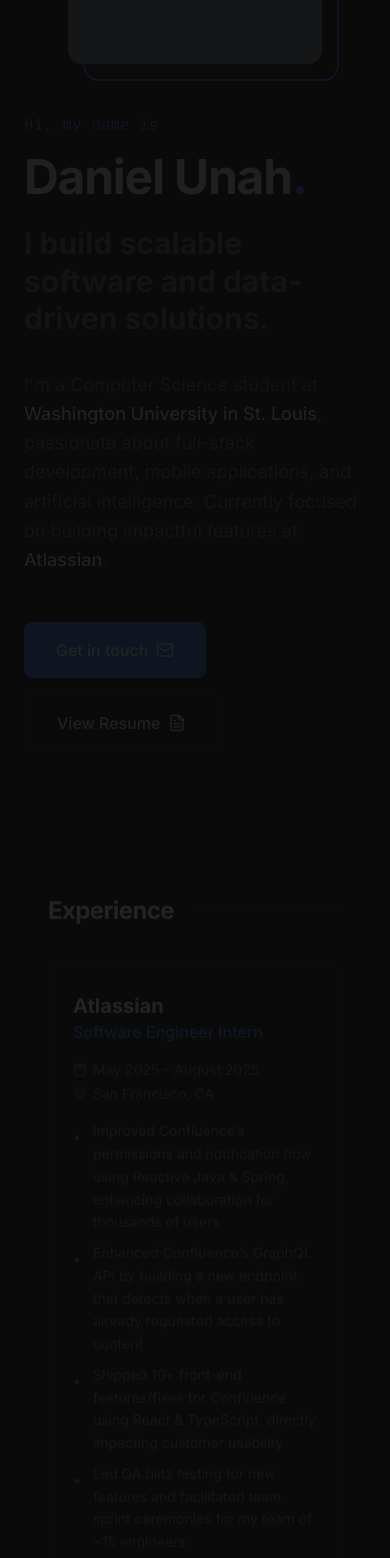
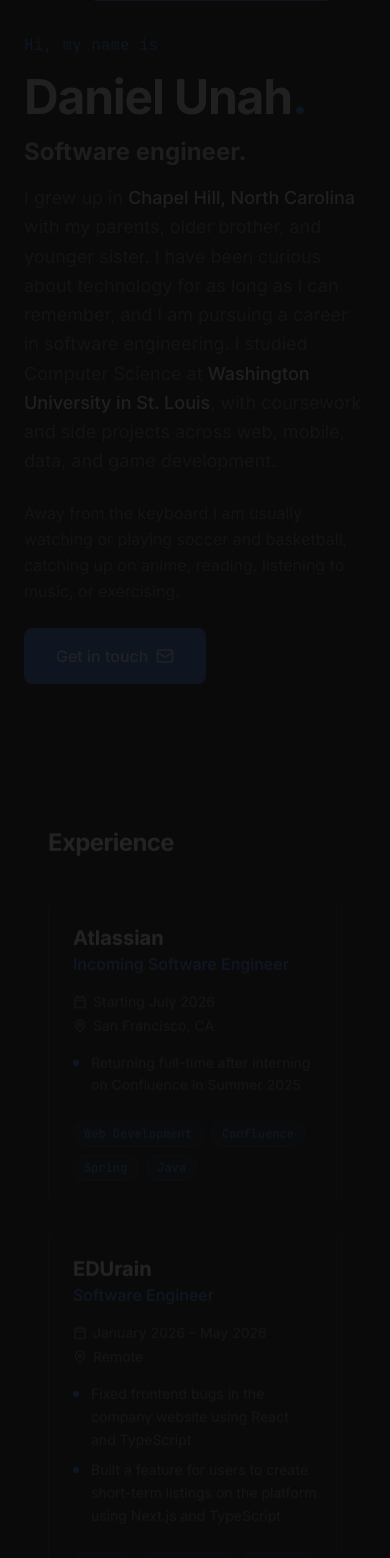
Before and after one commit to Daniel-Unah/personal-website-v2, a React (Vite) app: page / in a window 390 px wide. Shown: the part 380-1938 px from the top of the page. Built offline with nearby package versions, Linux system fonts and the light colour scheme; grey boxes are pictures that could not be loaded.

Commit message:
stylistic changes, fixed formatting, edited about me text

```diff
--- a/index.html
+++ b/index.html
@@ -3,6 +3,11 @@
   <head>
     <meta charset="UTF-8" />
     <meta name="viewport" content="width=device-width, initial-scale=1.0" />
+    <meta
+      name="description"
+      content="Daniel Unah — Computer Science student at WashU and software engineer. Full-stack, mobile, and AI projects; experience at Atlassian, GM, and more."
+    />
+    <link rel="icon" type="image/png" href="/favicon.png" />
     <title>Daniel Unah</title>
   </head>
   <body>
--- a/src/App.tsx
+++ b/src/App.tsx
@@ -1,16 +1,38 @@
-import { useState, useEffect } from "react";
+import { useState } from "react";
 import { motion, AnimatePresence } from "motion/react";
-import { Github, Linkedin, Mail, ExternalLink, GraduationCap, Briefcase, Code, Award, MapPin, Calendar, FileText, ChevronRight } from "lucide-react";
+import { Github, Linkedin, Mail, Briefcase, Code, Award, MapPin, Calendar } from "lucide-react";
 import Terminal from "./components/Terminal";
 import Navbar from "./components/Navbar";
 import Section from "./components/Section";
 import Card from "./components/Card";
-import { cn } from "./lib/utils";
+const SCHEDULESYNC_DEMO_MP4 =
+  "https://raw.githubusercontent.com/Daniel-Unah/Daniel-Unah.github.io/main/images-videos/schedulesync%20demo.mp4";
 
 export default function App() {
   const [showIntro, setShowIntro] = useState(true);
 
   const experiences = [
+    {
+      title: "Incoming Software Engineer",
+      subtitle: "Atlassian",
+      date: "Starting July 2026",
+      location: "San Francisco, CA",
+      description: [
+        "Returning full-time after interning on Confluence in Summer 2025",
+      ],
+      tags: ["Web Development", "Confluence", "Spring", "Java"],
+    },
+    {
+      title: "Software Engineer",
+      subtitle: "EDUrain",
+      date: "January 2026 – May 2026",
+      location: "Remote",
+      description: [
+        "Fixed frontend bugs in the company website using React and TypeScript",
+        "Built a feature for users to create short-term listings on the platform using Next.js and TypeScript",
+      ],
+      tags: ["React", "TypeScript", "Next.js"],
+    },
     {
       title: "Software Engineer Intern",
       subtitle: "Atlassian",
@@ -21,6 +43,7 @@
         "Enhanced Confluence’s GraphQL API by building a new endpoint that detects when a user has already requested access to content",
         "Shipped 10+ front-end features/fixes for Confluence using React & TypeScript, directly impacting customer usability",
         "Led QA blitz testing for new features and facilitated team sprint ceremonies for my team of ~15 engineers",
+        "Organized a volunteer event for my team and competed in an intern hackathon",
       ],
       tags: ["Reactive Java", "Spring", "GraphQL", "React", "TypeScript"],
     },
@@ -30,9 +53,10 @@
       date: "January 2024 – Present",
       location: "St. Louis, MO",
       description: [
-        "As a TA, I lead small groups of students through problem-solving studio classes and grade exams and lab assignments",
-        "Introduction to CS: Core computer science concepts like recursion and object-oriented programming in Java",
-        "Data Structures and Algorithms: Concepts in data structures (trees, graphs, maps, …) and algorithms (sorting, searching)",
+        "Lead small groups through problem-solving studio classes and grade exams and lab assignments (courses taught in Java)",
+        "Introduction to CS: recursion, object-oriented programming, and core CS concepts",
+        "Data Structures and Algorithms: trees, graphs, maps, sorting, searching, and related topics",
+        "Host TA office hours supporting 30+ students per session",
       ],
       tags: ["Java", "Data Structures", "Algorithms", "Mentorship"],
     },
@@ -42,10 +66,12 @@
       date: "May 2024 – August 2024",
       location: "Atlanta, GA",
       description: [
-        "Designed and deployed a full-stack interactive EV charger map in React Native, Java Spring Boot, SQL, and Android Studio",
-        "Presented to executives and concept will be integrated on the platform improving user access to EV chargers",
+        "Added a page with new functionality to an existing corporate mobile app using React Native and Java Spring Boot",
+        "Presented the project to company executives at the end of the internship",
+        "Participated in a design sprint and used Figma for wireframes and UI design",
+        "Joined an intern hackathon and a cybersecurity capture-the-flag event",
       ],
-      tags: ["React Native", "Java Spring Boot", "SQL", "Android Studio"],
+      tags: ["React Native", "Java Spring Boot", "SQL", "Figma"],
     },
     {
       title: "Data Analyst Intern",
@@ -53,11 +79,25 @@
       date: "April 2023 – May 2024",
       location: "St. Louis, MO",
       description: [
-        "Developed two customer service AI chatbots, achieving an 80% customer satisfaction score",
-        "Analyzed 10,000+ customer chargebacks in Python; findings presented to executives influenced fraud prevention strategies",
-        "Used Google Analytics 4 and React to boost user traffic on the company’s website",
+        "Partnered with decision-makers on analytics to improve customer interactions, sales, satisfaction, and cost efficiency",
+        "Built automated AI chatbots with an 80% customer satisfaction score (compared to 83% for human agents); wrote documentation and trained coworkers on maintenance",
+        "Used React and Google Analytics 4 to update site tags and boost traffic in target regions",
+        "Analyzed customer chargeback trends in Python and presented findings that informed fraud-prevention strategy",
       ],
       tags: ["Python", "AI Chatbots", "Google Analytics 4", "React"],
+    },
+    {
+      title: "Student Technical Coordinator",
+      subtitle: "WashU Student Technology Services (STS)",
+      date: "March 2023 – May 2024",
+      location: "St. Louis, MO",
+      description: [
+        "Provided network and hardware support to undergraduates in an assigned residence hall and at the STS Service Desk",
+        "Managed ~20 ServiceNow tickets per day at the desk",
+        "Ran an educational session for residential students on a tech topic of interest",
+        "Researched how WashU IT compares to peer institutions and presented findings to leadership",
+      ],
+      tags: ["ServiceNow", "IT Support", "Networking"],
     },
   ];
 
@@ -65,21 +105,22 @@
     {
       title: "ScheduleSync",
       subtitle: "Full Stack Web App",
-      date: "2024",
+      date: "2026",
       description: [
-        "Google-verified web app that parses Workday schedule spreadsheets and syncs recurring class events directly to users' Google Calendars",
-        "Streamlines academic scheduling for WashU students by automating calendar management",
+        "WashU uses Workday for academic data—ScheduleSync is a Google-verified app that parses Workday schedule spreadsheets and syncs recurring class events to Google Calendar",
+        "Cuts manual calendar setup so students stay organized across the semester",
       ],
       tags: ["React", "Node.js", "Google Calendar API", "OAuth 2.0"],
       link: "https://schedulesync.live/",
+      extraLinks: [{ href: SCHEDULESYNC_DEMO_MP4, label: "Watch demo video" }],
     },
     {
       title: "Goat Tracker",
       subtitle: "Data Dashboard",
-      date: "2024",
+      date: "2025",
       description: [
-        "LeBron James stat tracking dashboard pulling real-time data from the NBA API",
-        "Built with a React.js frontend and a Python Flask backend, deployed on Railway",
+        "I have been a LeBron James fan since I was about 10, so I built a live stat dashboard that pulls from the NBA API",
+        "React frontend, Python Flask backend, deployed on Railway",
       ],
       tags: ["React.js", "Python", "Flask", "NBA API", "Railway"],
       link: "https://goat-tracker-production.up.railway.app/",
@@ -87,20 +128,31 @@
     {
       title: "Chelsea Fan App",
       subtitle: "Real-time Sports App",
-      date: "2024",
+      date: "2025",
       description: [
-        "A central hub for Chelsea supporters to catch up on latest news, fixtures, and squad info",
-        "Integrates real-time football and news APIs with a Next.js and Supabase architecture",
+        "I have supported Chelsea since I was a kid; this app aggregates news, fixtures, and squad info in one place",
+        "Next.js, Tailwind CSS, and Supabase with real-time football and news APIs (ongoing)",
       ],
       tags: ["Next.js", "Tailwind CSS", "Supabase", "Sports APIs"],
       link: "https://chelsea-fan-app-production.up.railway.app/",
     },
+    {
+      title: "Wave Survival",
+      subtitle: "Unity 2D Game",
+      date: "2025",
+      description: [
+        "Wave-based survival game inspired by Call of Duty Zombies, built in Unity and C# for a video game programming course",
+        "Clear each wave to open the shop—buy weapons, upgrades, or health; mouse to aim, click to shoot, optional auto-fire from the pause menu",
+      ],
+      tags: ["Unity", "C#", "Game Dev"],
+      link: "https://danielunah.itch.io/wave-survival",
+    },
   ];
 
   const skills = {
-    languages: ["Python", "Java", "JavaScript", "TypeScript", "SQL", "C#", "R", "Swift"],
-    frameworks: ["React", "React Native", "Spring Boot", "Node.js", "Flask", "Tailwind CSS"],
-    tools: ["Git", "GraphQL", "Android Studio", "Google Analytics 4", "Vite"],
+    languages: ["Python", "Java", "JavaScript", "TypeScript", "SQL", "C++", "C#", "R", "Swift", "PHP"],
+    frameworks: ["React", "React Native", "Next.js", "Spring Boot", "Node.js", "Flask", "Tailwind CSS"],
+    tools: ["Git", "GraphQL", "MongoDB", "Unity", "Figma", "Android Studio", "Google Analytics 4", "Vite", "ServiceNow"],
   };
 
   const education = {
@@ -108,7 +160,7 @@
     degree: "BS, Computer Science",
     minors: "General Economics and Biomedical Data Science",
     gpa: "3.5",
-    date: "Expected Graduation: May 2026",
+    date: "Graduation: May 2026",
     location: "St. Louis, MO",
     honors: [
       "John B. Ervin Scholar: Prestigious WashU merit scholarship program. 26 Scholars selected out of over 3,000 applicants.",
@@ -119,7 +171,7 @@
     {
       title: "Chapter Development Chair",
       org: "WashU National Society of Black Engineers",
-      date: "May 2024 - Present",
+      date: "May 2024 - May 2026",
       description: [
         "Responsible for fostering growth, engagement, and collaboration within the chapter, as well as with other clubs with similar missions",
       ],
@@ -146,9 +198,9 @@
           >
             <Navbar />
 
-            <main className="pt-24 pb-20 px-6">
+            <main id="top" className="pt-16 pb-20 px-6">
               {/* Hero Section */}
-              <section id="about" className="max-w-5xl mx-auto py-20 sm:py-32">
+              <section id="about" className="max-w-5xl mx-auto pt-8 pb-20 sm:pt-12 sm:pb-28">
                 <motion.div
                   initial={{ opacity: 0, y: 20 }}
                   animate={{ opacity: 1, y: 0 }}
@@ -157,30 +209,28 @@
                 >
                   <div className="flex-1 order-2 md:order-1">
                     <p className="font-mono text-accent mb-4">Hi, my name is</p>
-                    <h1 className="text-5xl sm:text-7xl font-bold tracking-tight text-foreground mb-6">
+                    <h1 className="text-5xl sm:text-7xl font-bold tracking-tight text-foreground mb-4">
                       Daniel Unah<span className="text-accent">.</span>
                     </h1>
-                    <h2 className="text-3xl sm:text-5xl font-bold text-muted mb-8 leading-tight">
-                      I build scalable software and data-driven solutions.
+                    <h2 className="text-2xl sm:text-4xl font-bold text-foreground/90 mb-4 leading-tight">
+                      Software engineer.
                     </h2>
-                    <p className="text-lg sm:text-xl text-muted max-w-2xl leading-relaxed mb-12">
-                      I'm a Computer Science student at <span className="text-foreground font-medium">Washington University in St. Louis</span>,
-                      passionate about full-stack development, mobile applications, and artificial intelligence.
-                      Currently focused on building impactful features at <span className="text-foreground font-medium">Atlassian</span>.
+                    <p className="text-lg sm:text-xl text-muted max-w-2xl leading-relaxed mb-6">
+                      I grew up in <span className="text-foreground font-medium">Chapel Hill, North Carolina</span> with my parents, older brother, and younger sister. I have been curious about technology for as long as I can remember, and I am pursuing a career in software engineering. I studied Computer Science at{" "}
+                      <span className="text-foreground font-medium">Washington University in St. Louis</span>
+                      , with coursework and side projects across web, mobile, data, and game development.
                     </p>
+                    <p className="text-base text-muted max-w-2xl leading-relaxed mb-6">
+                      Away from the keyboard I am usually watching or playing soccer and basketball, catching up on anime, reading, listening to music, or exercising.
+                    </p>
+
 
                     <div className="flex flex-wrap gap-4">
                       <a
-                        href="mailto:d.unah@wustl.edu"
+                        href="#contact"
                         className="px-8 py-4 bg-accent text-white font-medium rounded-lg hover:bg-accent/90 transition-all flex items-center gap-2"
                       >
                         Get in touch <Mail size={18} />
-                      </a>
-                      <a
-                        href="#"
-                        className="px-8 py-4 bg-white/5 border border-border text-foreground font-medium rounded-lg hover:bg-white/10 transition-all flex items-center gap-2"
-                      >
-                        View Resume <FileText size={18} />
                       </a>
                     </div>
                   </div>
@@ -193,10 +243,9 @@
                       {/* Image container */}
                       <div className="absolute inset-0 rounded-2xl overflow-hidden bg-white/5 border border-border">
                         <img
-                          src="src/images/me.jpg"
+                          src="/headshot.jpeg"
                           alt="Daniel Unah"
-                          className="w-full h-full object-cover hover:grayscale-0 transition-all duration-500"
-                          referrerPolicy="no-referrer"
+                          className="w-full h-full object-cover object-top hover:grayscale-0 transition-all duration-500"
                         />
                         {/* Overlay */}
                         <div className="absolute inset-0 bg-accent/20 mix-blend-multiply group-hover:bg-transparent transition-colors duration-300" />
@@ -235,6 +284,7 @@
                       description={project.description}
                       tags={project.tags}
                       link={project.link}
+                      extraLinks={project.extraLinks}
                     />
                   ))}
                 </div>
@@ -242,6 +292,9 @@
 
               {/* Skills Section */}
               <Section title="Skills" id="skills">
+                <p className="text-muted max-w-3xl mb-10 leading-relaxed">
+                  Comfortable with the stack below through WashU coursework and independent projects—including HTML, CSS, JavaScript, PHP, SQL, React, MongoDB, C++, Python, R, and Java.
+                </p>
                 <div className="grid grid-cols-1 md:grid-cols-3 gap-8">
                   <div className="glass-card p-8">
                     <div className="flex items-center gap-3 mb-6 text-accent">
@@ -354,9 +407,13 @@
                   transition={{ duration: 0.6 }}
                 >
                   <h2 className="text-4xl sm:text-5xl font-bold text-foreground mb-6">Get In Touch</h2>
-                  <p className="text-lg text-muted mb-12">
-                    I'm currently looking for full-time opportunities starting Summer 2026.
-                    Whether you have a question or just want to say hi, my inbox is always open!
+                  <p className="text-lg text-muted mb-6">
+                    I am joining Atlassian full-time in July 2026. I am still always happy to connect—questions, collaboration, or just saying hello.
+                  </p>
+                  <p className="text-sm text-muted mb-12 font-mono">
+                    <a href="mailto:dunah09@gmail.com" className="text-accent hover:underline">dunah09@gmail.com</a>
+                    <span className="mx-2 text-border">·</span>
+                    <a href="mailto:d.unah@wustl.edu" className="text-accent hover:underline">d.unah@wustl.edu</a>
                   </p>
                   <a
                     href="mailto:d.unah@wustl.edu"
@@ -365,7 +422,7 @@
                     Say Hello <Mail size={20} />
                   </a>
 
-                  <div className="flex justify-center gap-8 mt-16">
+                  <div className="flex justify-center gap-8 mt-16 flex-wrap">
                     <a href="https://www.linkedin.com/in/daniel-unah-878447252/" target="_blank" rel="noopener noreferrer" className="text-muted hover:text-accent transition-colors flex flex-col items-center gap-2">
                       <Linkedin size={28} />
                       <span className="text-xs font-mono">LinkedIn</span>
@@ -376,15 +433,38 @@
                     </a>
                     <a href="mailto:d.unah@wustl.edu" className="text-muted hover:text-accent transition-colors flex flex-col items-center gap-2">
                       <Mail size={28} />
-                      <span className="text-xs font-mono">Email</span>
+                      <span className="text-xs font-mono">School email</span>
+                    </a>
+                    <a href="mailto:dunah09@gmail.com" className="text-muted hover:text-accent transition-colors flex flex-col items-center gap-2">
+                      <Mail size={28} />
+                      <span className="text-xs font-mono">Personal email</span>
                     </a>
                   </div>
                 </motion.div>
               </section>
 
               {/* Footer */}
-              <footer className="max-w-5xl mx-auto pt-20 border-t border-border text-center text-muted text-sm font-mono">
+              <footer className="max-w-5xl mx-auto pt-20 border-t border-border text-center text-muted text-sm font-mono space-y-2">
                 <p>© {new Date().getFullYear()} Daniel Unah. Built with React & Tailwind CSS.</p>
+                <p>
+                  <a
+                    href="https://daniel-unah.github.io/src/Home.html"
+                    target="_blank"
+                    rel="noopener noreferrer"
+                    className="hover:text-accent transition-colors"
+                  >
+                    First version of this site
+                  </a>
+                  {" · "}
+                  <a
+                    href="https://danielunah.itch.io/"
+                    target="_blank"
+                    rel="noopener noreferrer"
+                    className="hover:text-accent transition-colors"
+                  >
+                    itch.io
+                  </a>
+                </p>
               </footer>
             </main>
           </motion.div>
--- a/src/components/Card.tsx
+++ b/src/components/Card.tsx
@@ -10,10 +10,11 @@
   description: string[];
   tags?: string[];
   link?: string;
+  extraLinks?: { href: string; label: string }[];
   key?: string | number;
 }
 
-export default function Card({ title, subtitle, date, location, description, tags, link }: CardProps) {
+export default function Card({ title, subtitle, date, location, description, tags, link, extraLinks }: CardProps) {
   return (
     <motion.div
       whileHover={{ y: -4 }}
@@ -46,8 +47,8 @@
       </div>
       <ul className="space-y-2 mb-6">
         {description.map((item, i) => (
-          <li key={i} className="text-muted text-sm sm:text-base leading-relaxed flex gap-3">
-            <span className="text-accent mt-1.5 shrink-0">•</span>
+          <li key={i} className="text-muted text-sm sm:text-base leading-relaxed flex items-start gap-3">
+            <span className="mt-2 h-1.5 w-1.5 rounded-full bg-accent shrink-0" aria-hidden="true" />
             <span>{item}</span>
           </li>
         ))}
@@ -64,6 +65,22 @@
           ))}
         </div>
       )}
+      {extraLinks && extraLinks.length > 0 && (
+        <div className="flex flex-wrap gap-4 mt-4 text-sm">
+          {extraLinks.map((l) => (
+            <a
+              key={l.href}
+              href={l.href}
+              target="_blank"
+              rel="noopener noreferrer"
+              className="text-accent hover:text-accent/80 font-medium inline-flex items-center gap-1"
+            >
+              {l.label}
+              <ExternalLink size={14} />
+            </a>
+          ))}
+        </div>
+      )}
     </motion.div>
   );
 }
--- a/src/components/Terminal.tsx
+++ b/src/components/Terminal.tsx
@@ -11,11 +11,11 @@
     "whoami",
     "Daniel Unah",
     "ls -F experience/",
-    "Atlassian/  General-Motors/  TKC-Holdings/  WashU-TA/",
+    "EDUrain/  Atlassian/  WashU-TA/  General-Motors/  TKC-Holdings/  WashU-STS/",
     "ls -F projects/",
-    "ScheduleSync/  Goat-Tracker/  Chelsea-Fan-App/",
+    "ScheduleSync/  Goat-Tracker/  Chelsea-Fan-App/  Wave-Survival/",
     "cat skills.txt",
-    "Python, Java, React, TypeScript, SQL, Spring Boot...",
+    "Python, Java, React, TypeScript, SQL, Spring Boot, Unity...",
     "npm run start-portfolio",
     "Starting portfolio...",
   ];
```
Also changed, not shown: src/components/Navbar.tsx (+12 -7 lines), public/favicon.png (added), 1 other file (tests, documents, lock files or other folders).
